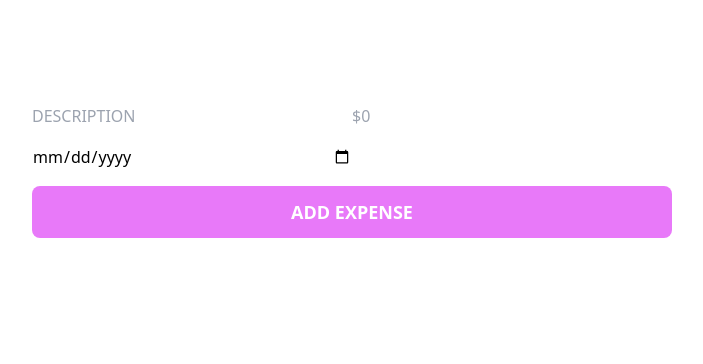
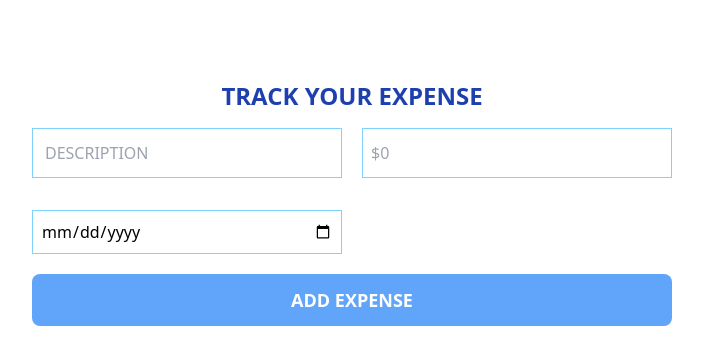
Before and after one commit to bintadam/expense-checker, a React (Create React App) app: page / in a window 1280 px wide. Shown: the top 364 px of the page, without its empty margins (288-991 px from the left). Built offline with nearby package versions, Linux system fonts and the light colour scheme.

Commit message:
added h1

```diff
--- a/src/App.js
+++ b/src/App.js
@@ -4,6 +4,7 @@ import ExpenseList from "./components/ExpenseList";
 function App() {
   return (
     <div className="">
+      <h1 className="text-center font-bold text-2xl text-blue-800 pt-20">TRACK YOUR EXPENSE</h1>
       <AddExpense/>
       <ExpenseList/>
     </div>
--- a/src/components/AddExpense.js
+++ b/src/components/AddExpense.js
@@ -6,23 +6,36 @@ function AddEXpense(){
     const [amount, setAmount] = useState('')
     const [description, setDescription] = useState('')
 
+    const getToday = () => {
+        const today = new Date();
+        const dd = String(today.getDate()).padStart(2,0)
+        const mm = String(today.getMonth() + 1).padStart(2, '0');
+        const yyyy = today.getFullYear();
+        return yyyy + '-' + mm + '-' + dd;
+
+    }
+
     const handleClick = (e) => {
         e.preventDefault()
-        if(!amount) return;
-        if(!description) return;
-        if(!date){
-            return
+        if(!amount && !description){
+            return "fields cannot be empty"
+        }else if(!amount){
+            return "Amount field cannot be empty"
+        } else if(!description) {
+            return "Description field cannot be empty"
+        }else if(!date){
+            setDate(getToday());
         }
     }
 
     return (
-        <div className="pt-24 px-80">
-            <form className="grid grid-cols-2 w-full">
-                <input type="text" placeholder="DESCRIPTION" className="w-full my-2 focus:outline-none"/>
-                <input type="number" placeholder="$0" className="border-0 focus:outline-none"/>
-                <input type="date" value={date} onChange={(e) => setDate(e.target.value)} placeholder="date" className="w-full my-2 focus:outline-none"/>
+        <div className="pt-4 px-80">
+            <form className="grid grid-cols-2 w-full text-black gap-5">
+                <input type="text" value={description}placeholder="DESCRIPTION" className="w-full border border-sky-300 p-3 focus:outline-none" onChange={(e) => setDescription(e.target.value)}/>
+                <input type="number" value={amount} placeholder="$0" className="border border-sky-300 p-2 focus:outline-none" onChange={(e) => setAmount(e.target.value)}/>
+                <input type="date" value={date} onChange={(e) => setDate(e.target.value)} placeholder="date" className="w-full my-3 border border-sky-300 p-2 focus:outline-none"/>
             </form>
-            <button className="bg-fuchsia-400 p-3 w-full my-2 rounded-lg text-white text-lg font-bold">ADD EXPENSE
+            <button className="bg-blue-400 p-3 w-full my-2 rounded-lg text-white text-lg font-bold" onClick={handleClick}>ADD EXPENSE
             </button>
         </div>
     )
```
